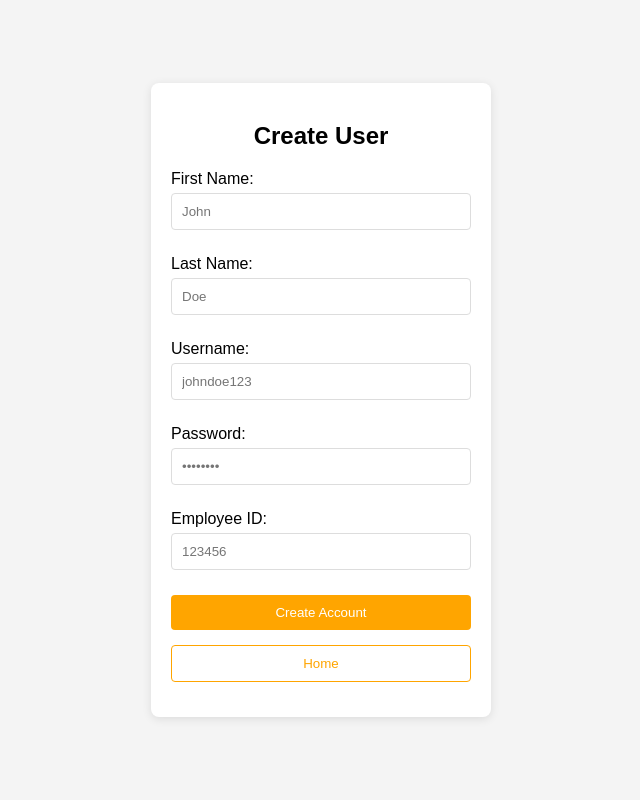
After one commit to aluna4/CSC190, a Django app: page /create_user/ in a window 1280 px wide. The commit adds this page. Shown: the whole page, without its empty margins (319-959 px from the left). Run offline with Django 4.2, Linux system fonts and the light colour scheme.

Commit message:
added "create user" page, linked new users to database

```diff
--- /dev/null
+++ b/PhoenixFirewall/main/templates/create_user.html
@@ -0,0 +1,116 @@
+<!DOCTYPE html>
+<html lang="en">
+<head>
+<meta charset="UTF-8">
+<meta name="viewport" content="width=device-width, initial-scale=1.0">
+<title>Create User</title>
+<style>
+    body {
+        font-family: Arial, sans-serif;
+        background-color: #f4f4f4;
+        margin: 0;
+        padding: 0;
+        display: flex;
+        justify-content: center;
+        align-items: center;
+        height: 100vh;
+    }
+
+    .create-user-form {
+        background-color: #fff;
+        padding: 20px;
+        border-radius: 8px;
+        box-shadow: 0 2px 10px rgba(0, 0, 0, 0.1);
+        width: 300px;
+    }
+
+    h2 {
+        text-align: center;
+        margin-bottom: 20px;
+    }
+
+    .form-group {
+        margin-bottom: 15px;
+    }
+
+    label {
+        display: block;
+        margin-bottom: 5px;
+    }
+
+    input[type="text"],
+    input[type="password"],
+    input[type="submit"],
+    button {
+        width: 100%;
+        padding: 10px;
+        border-radius: 4px;
+        border: 1px solid #ddd;
+        margin-bottom: 10px;
+        box-sizing: border-box;
+    }
+
+    input[type="submit"],
+    button {
+        background-color: #ffa500;
+        color: white;
+        border: none;
+        cursor: pointer;
+        margin-bottom: 0; /* Remove the margin for the last element */
+    }
+
+    input[type="submit"]:hover,
+    button:hover {
+        background-color: #cc8400;
+    }
+
+    button {
+        background-color: #ffffff;
+        color: #ffa500;
+        border: 1px solid #ffa500;
+    }
+
+    button:hover {
+        background-color: #ffe5b4;
+        color: #cc8400;
+    }
+
+</style>
+</head>
+<body>
+
+<div class="create-user-form">
+    <h2>Create User</h2>
+    <form action="/create_user/" method="post">
+        {% csrf_token %}
+        <div class="form-group">
+            <label for="first-name">First Name:</label>
+            <input type="text" id="first-name" name="first_name" required placeholder="John">
+        </div>
+        <div class="form-group">
+            <label for="last-name">Last Name:</label>
+            <input type="text" id="last-name" name="last_name" required placeholder="Doe">
+        </div>
+        <div class="form-group">
+            <label for="username">Username:</label>
+            <input type="text" id="username" name="username" required placeholder="johndoe123">
+        </div>
+        <div class="form-group">
+            <label for="password">Password:</label>
+            <input type="password" id="password" name="password" required placeholder="••••••••">
+        </div>
+        <div class="form-group">
+            <label for="employee-id">Employee ID:</label>
+            <input type="text" id="employee-id" name="employee_id" required placeholder="123456">
+        </div>
+        <div class="form-group">
+            <input type="submit" onclick="location.href='{% url 'user' %}'" value="Create Account">
+        </div>
+        <div class="form-group">
+            <button type="button" onclick="location.href='{% url 'home' %}' ">Home</button>
+        </div>
+    </form>
+</div>
+
+</body>
+</html>
--- a/PhoenixFirewall/main/templates/homepage.html
+++ b/PhoenixFirewall/main/templates/homepage.html
@@ -57,7 +57,7 @@
         <a href="{% url 'login' %}">Log In</a>
         <a href="{% url 'login' %}">Firewall Status</a>
         <a href="{% url 'login' %}">System Logs</a>
-
+        <a href="{% url 'create_user' %}">Create User</a>
 
     </nav>
 
--- a/PhoenixFirewall/main/urls.py
+++ b/PhoenixFirewall/main/urls.py
@@ -15,5 +15,7 @@ urlpatterns = [
     #user url
     path("user/", views.user_view, name="user"),
     #download config
-    path("get_pan_security_config/", views.get_pan_security_config, name="get_pan_security_config")
+    path("get_pan_security_config/", views.get_pan_security_config, name="get_pan_security_config"),
+    #create user url
+    path("create_user/", views.create_user_view, name="create_user"),
 ]
--- a/PhoenixFirewall/main/views.py
+++ b/PhoenixFirewall/main/views.py
@@ -5,6 +5,8 @@ import requests
 import regex as re
 from dotenv import load_dotenv, find_dotenv
 from django.http import HttpResponse, Http404
+from django.contrib.auth.hashers import make_password
+from .models import userlogIn
 
 from django.contrib import messages
 from django.http import HttpResponse
@@ -12,7 +14,6 @@ from .panorama_api import add_firewall_rule
 from django.shortcuts import render, redirect
 from django.contrib.auth import authenticate, login
 from django.http import HttpResponseBadRequest
-
 
 # Varibles for config
 load_dotenv(find_dotenv())
@@ -23,6 +24,9 @@ URL=os.getenv('PAN_URL')
 def home(request):
     return render(request, 'homepage.html')
 
+def create_user_view(request):
+    return render(request, 'create_user.html')
+
 def add_success(request):
     return HttpResponse("Firewall Rule added successfully", status=200)
 
@@ -31,6 +35,44 @@ def delete_success(request):
 
 def config_sucess_resp(request):
     return HttpResponse("Security Config Uploaded Successfully", status=200)
+
+
+def create_user(request):
+    if request.method == 'POST':
+        # Get data from the form
+        username = request.POST.get('username')
+        password = request.POST.get('password')
+        first_name = request.POST.get('first_name')
+        last_name = request.POST.get('last_name')
+        employee_id = request.POST.get('employee_id')
+
+        # Check if the username or employee ID already exists
+        if userlogIn.objects.filter(user_name=username).exists():
+            messages.error(request, "Username already exists.")
+            return render(request, 'create_user.html')
+        if userlogIn.objects.filter(employeeID=employee_id).exists():
+            messages.error(request, "Employee ID already exists.")
+            return render(request, 'create_user.html')
+
+        # Create the user
+        new_user = userlogIn(
+            first_name=first_name,
+            last_name=last_name,
+            user_name=username,
+            user_pswd=make_password(password),  # Hash the password
+            employeeID=employee_id,
+            create_date=datetime.timezone.now()
+        )
+        new_user.save()
+
+        # Redirect to the login page after creating the user
+        messages.success(request, "User created successfully. Please log in.")
+        return redirect('login')  # Replace 'login' with the name of your login URL
+    else:
+        # If not a POST request, render the form again
+        return render(request, 'create_user.html')
+
+
 
 #log in page
 def login_view(request):
```
Also changed, not shown: PhoenixFirewall/db.sqlite3.
